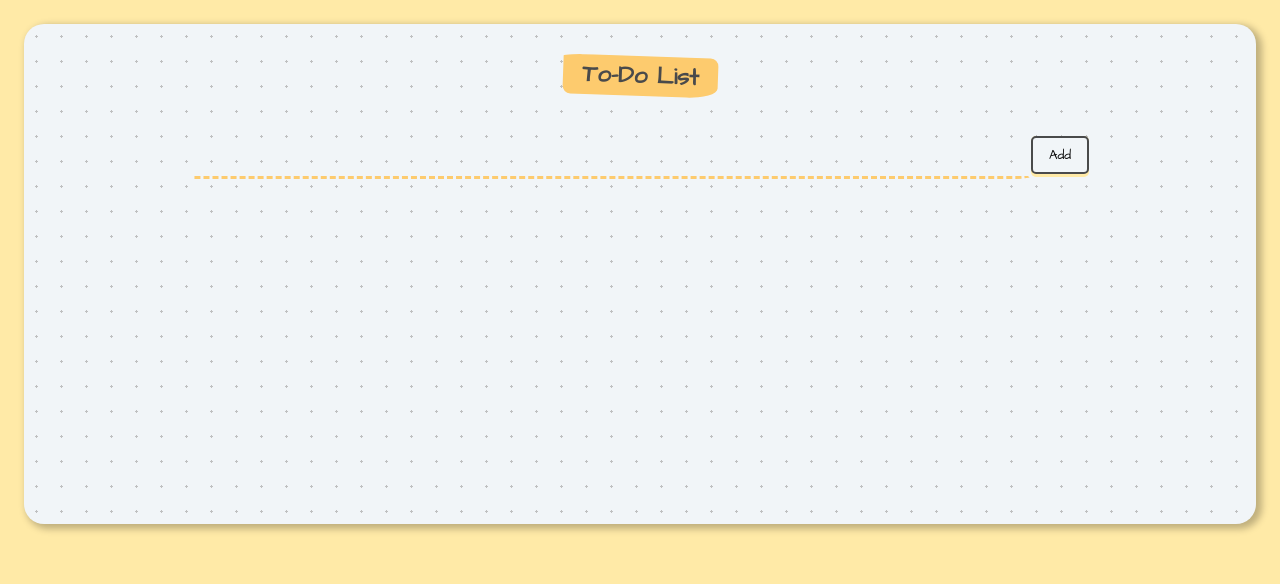
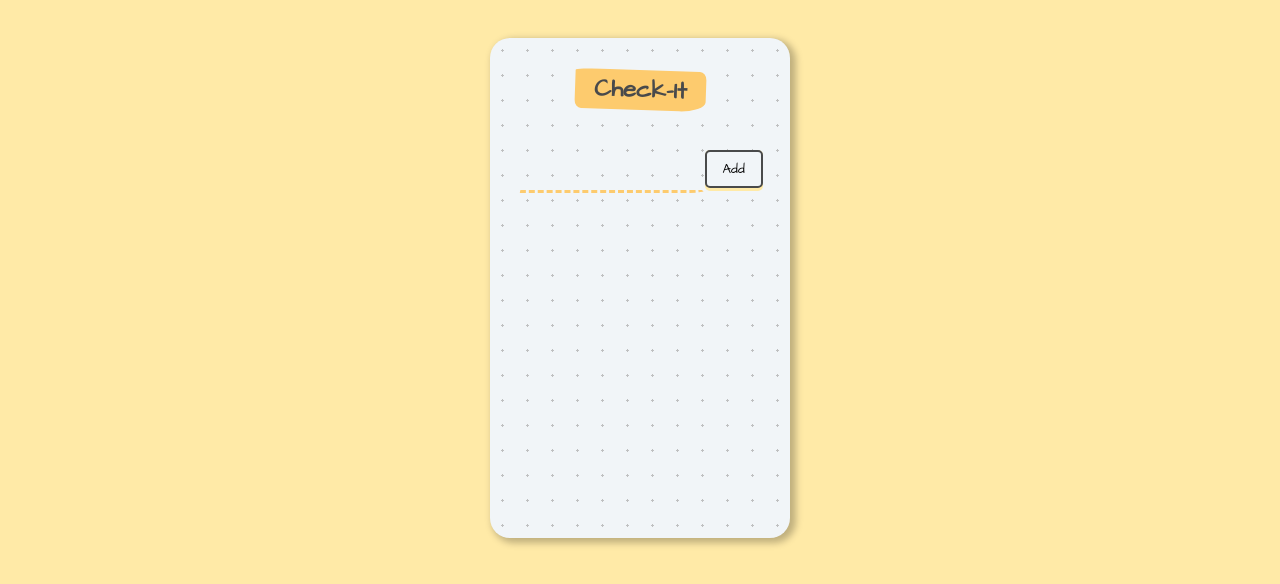
Before and after one commit to mohd-ravish/Check-It, a React (Create React App) app: page / in a window 1280 px wide. Shown: the top 584 px of the page. Built offline with nearby package versions, Linux system fonts and the light colour scheme.

Commit message:
#4 commit

```diff
--- a/public/styles.css
+++ b/public/styles.css
@@ -1,10 +1,9 @@
 body {
     background-color: #ffeaa7;
+    min-height: 70vh;
     padding: 1rem;
     box-sizing: border-box;
-  /* min-height: 70vh; */
-
-  /* display: flex; */
+    display: flex;
     justify-content: center;
     align-items: center;
     color: hsl(198, 1%, 29%);
@@ -17,8 +16,8 @@ body {
     width: 100%;
     height: auto;
     min-height: 500px;
-  max-width: 100%;
-  min-width: 100%;
+    max-width: 500px;
+    min-width: 250px;
     background: #f1f5f8;
     background-image: radial-gradient(#bfc0c1 7.2%, transparent 0);
     background-size: 25px 25px;
@@ -27,12 +26,14 @@ body {
     padding: 1rem;
     box-sizing: border-box;
   }
+
   .heading {
     display: flex;
     align-items: center;
     justify-content: center;
     margin-bottom: 1rem;
   }
+
   .heading h1 {
     transform: rotate(2deg);
     padding: 0.2rem 1.2rem;
@@ -65,6 +66,7 @@ button {
     border-radius: 5px;
     background-color: #ffeaa7;
   }
+
   button span {
     background: #f1f5f8;
     display: block;
--- a/src/components/App.jsx
+++ b/src/components/App.jsx
@@ -16,7 +16,7 @@ function App() {
   return (
     <div className="container">
       <div className="heading">
-        <h1>To-Do List</h1>
+        <h1>Check-It</h1>
       </div>
       <div className="form">
         <input onChange={handleInputItem} type="text" value={inputItem} />
```
Lines whose indentation alone changed are shown as unchanged.
